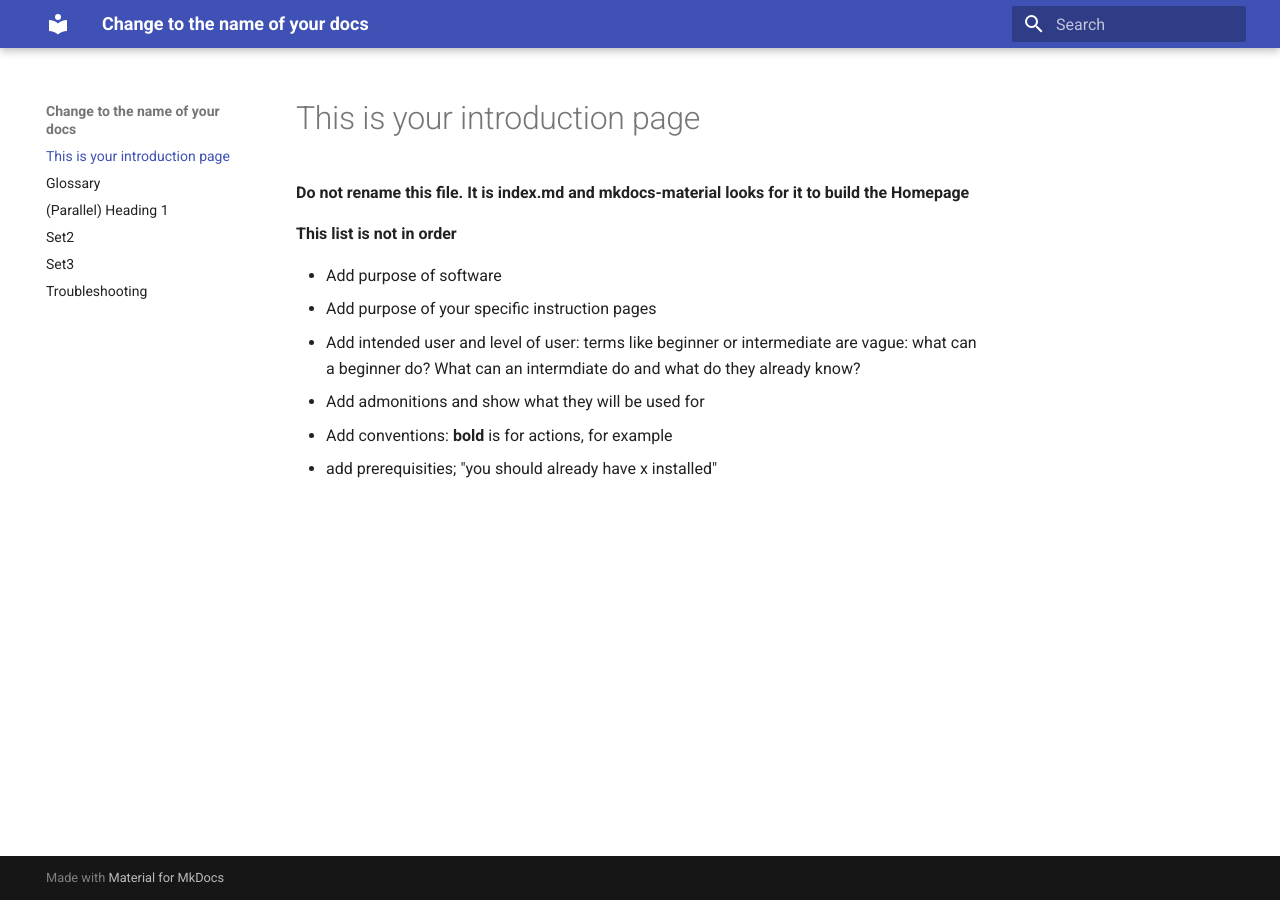
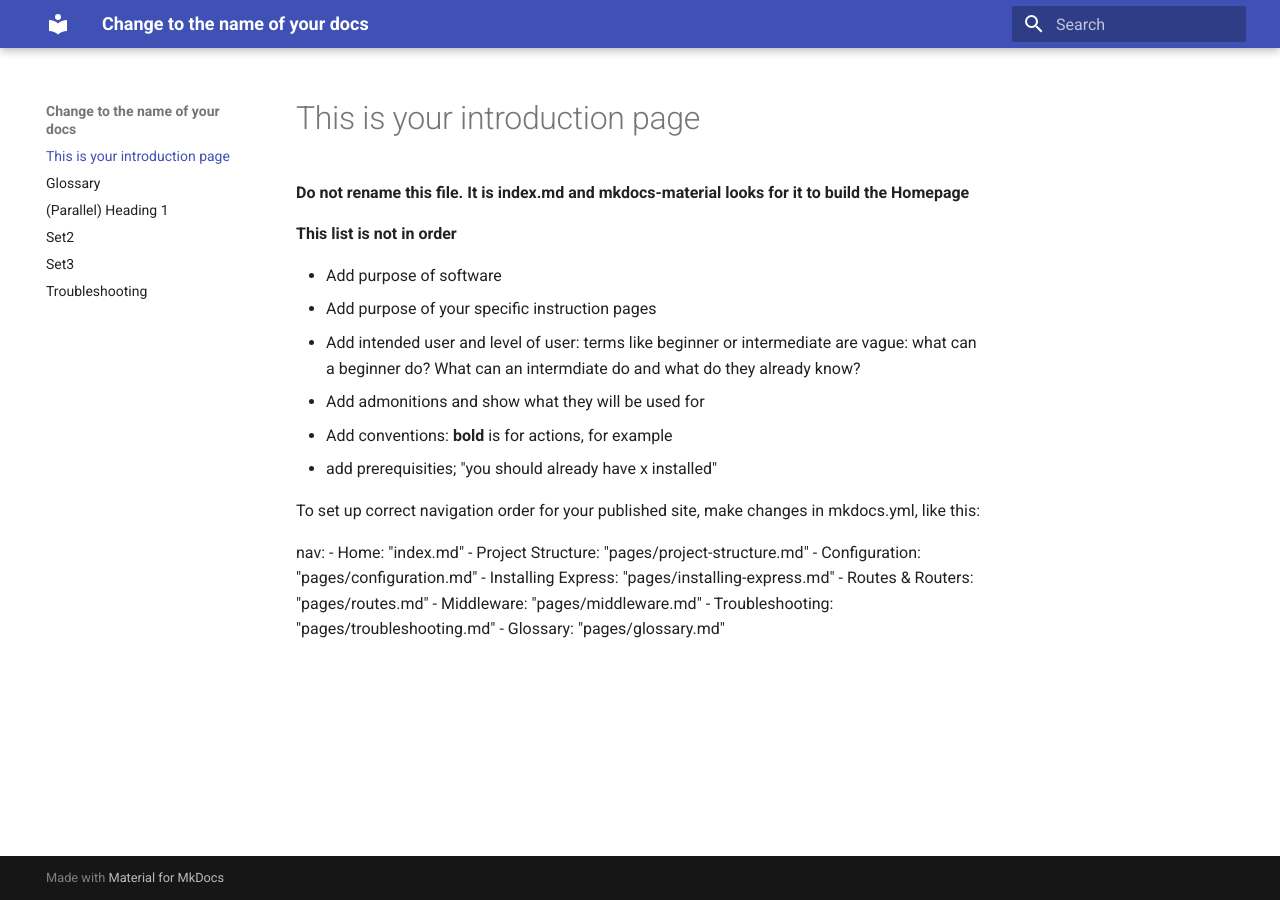
Before and after one commit to SamLee77/ST2025, an MkDocs documentation site: the page built from docs/index.md, in a window 1280 px wide. Built offline with MkDocs 1.6.1 and Material for MkDocs 9.7.7, drawn with Linux system fonts in a browser that asks for light colours.

Commit message:
Update index.md

```diff
--- a/docs/index.md
+++ b/docs/index.md
@@ -10,3 +10,15 @@
 - Add admonitions and show what they will be used for
 - Add conventions: **bold** is for actions, for example
 - add prerequisities; "you should already have x installed"
+
+To set up correct navigation order for your published site, make changes in mkdocs.yml, like this:
+
+nav:
+  - Home: "index.md"
+  - Project Structure: "pages/project-structure.md"
+  - Configuration: "pages/configuration.md"
+  - Installing Express: "pages/installing-express.md"
+  - Routes & Routers: "pages/routes.md"
+  - Middleware: "pages/middleware.md"
+  - Troubleshooting: "pages/troubleshooting.md"
+  - Glossary: "pages/glossary.md"
```
